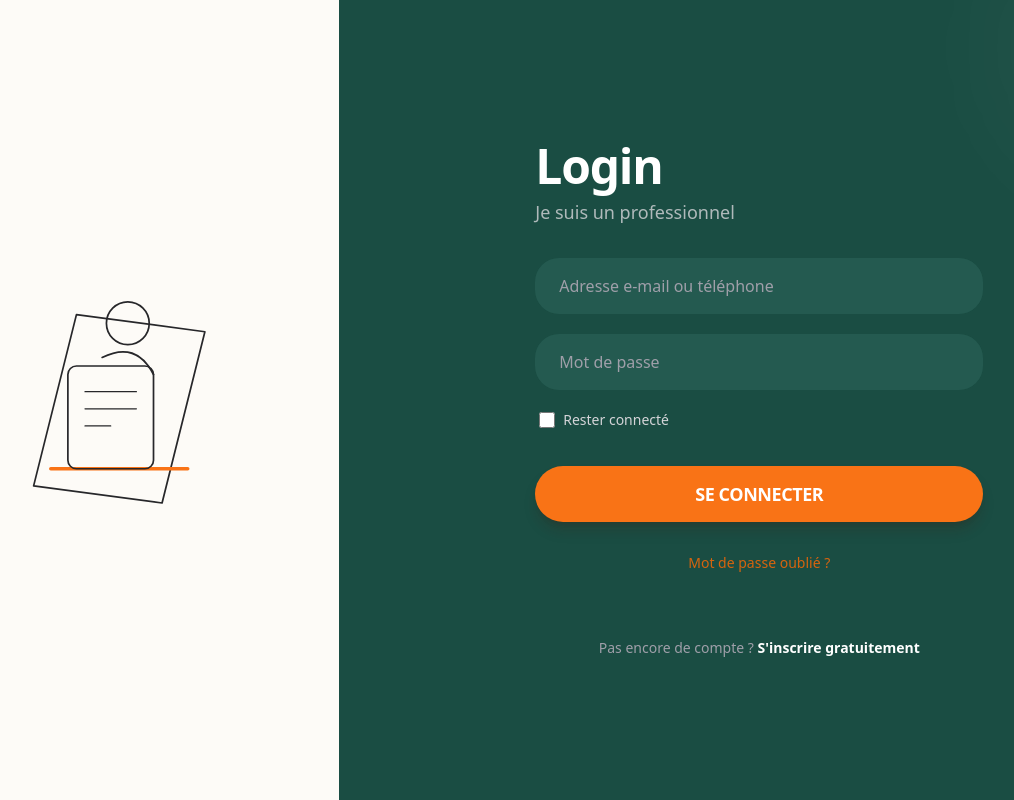
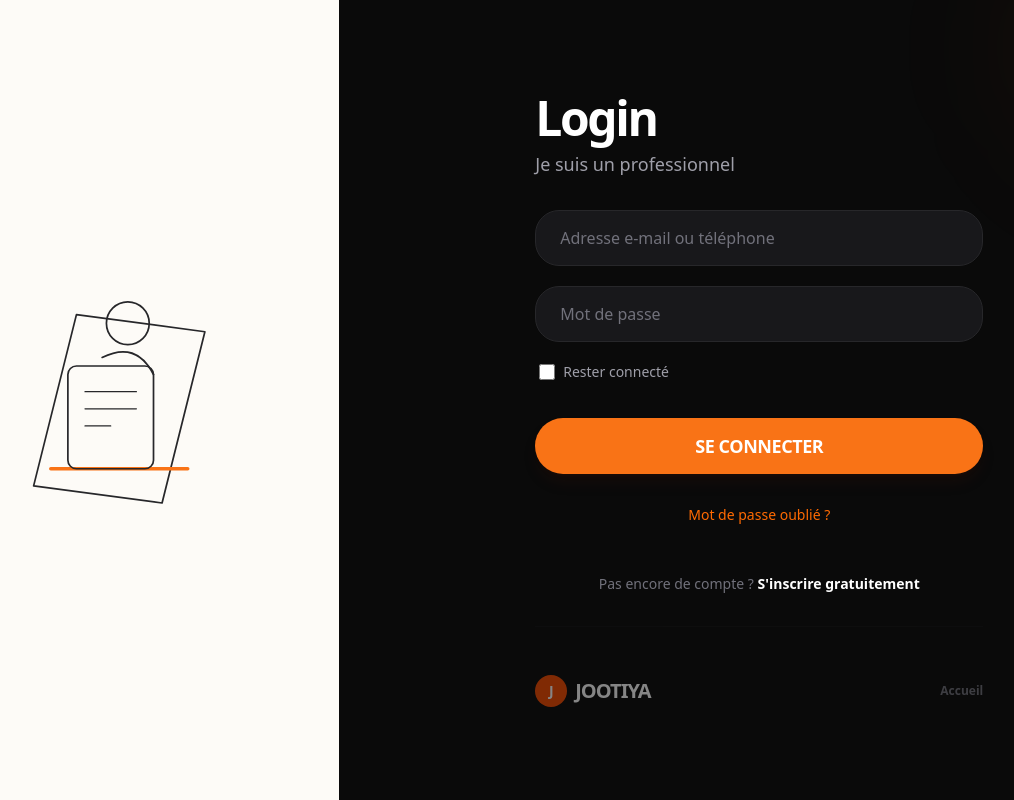
Before and after one commit to jootiyasarl/jootiya, a Next.js app: page /login in a window 1280 px wide. Shown: the whole page, without its empty margins (100-1114 px from the left). Built offline with nearby package versions, Linux system fonts and the light colour scheme; no server answers.

Commit message:
UI: Refined login page branding and background color to match site identity

```diff
--- a/src/app/login/page.tsx
+++ b/src/app/login/page.tsx
@@ -76,7 +76,6 @@ export default async function LoginPage({ searchParams }: LoginPageProps) {
       {/* Left Side: Illustration (Hidden on mobile) */}
       <div className="hidden lg:flex lg:w-1/2 bg-[#fdfbf7] items-center justify-center p-12 relative">
         <div className="max-w-md w-full animate-in fade-in slide-in-from-left-8 duration-1000">
-          {/* A professional line-art style illustration placeholder */}
           <div className="relative aspect-square w-full">
             <svg viewBox="0 0 400 400" className="w-full h-full text-zinc-800" fill="none" xmlns="http://www.w3.org/2000/svg">
               <path d="M100 300 L150 100 L300 120 L250 320 Z" stroke="currentColor" strokeWidth="2" strokeLinecap="round" strokeLinejoin="round" />
@@ -92,14 +91,15 @@ export default async function LoginPage({ searchParams }: LoginPageProps) {
       </div>
 
       {/* Right Side: Login Form */}
-      <div className="w-full lg:w-1/2 bg-[#1a4d43] flex items-center justify-center p-6 sm:p-12 relative overflow-hidden">
+      <div className="w-full lg:w-1/2 bg-[#0a0a0a] flex items-center justify-center p-6 sm:p-12 relative overflow-hidden">
         {/* Background Decorative Element */}
-        <div className="absolute top-[-10%] right-[-10%] w-64 h-64 bg-white/5 blur-3xl rounded-full pointer-events-none" />
+        <div className="absolute top-[-10%] right-[-10%] w-64 h-64 bg-orange-600/5 blur-3xl rounded-full pointer-events-none" />
 
-        <div className="w-full max-w-md space-y-8 relative z-10 text-left" dir="ltr">
+        <div className="w-full max-w-md space-y-8 relative z-10 text-left flex flex-col min-h-[600px] justify-center" dir="ltr">
+          <div className="flex-grow flex flex-col justify-center space-y-8">
             <div className="space-y-2">
-            <h1 className="text-5xl font-bold text-white tracking-tight">Login</h1>
-            <p className="text-zinc-300/80 text-lg font-medium">Je suis un professionnel</p>
+              <h1 className="text-5xl font-black text-white tracking-tighter">Login</h1>
+              <p className="text-zinc-400 text-lg font-medium">Je suis un professionnel</p>
             </div>
 
             {error && (
@@ -119,7 +119,7 @@ export default async function LoginPage({ searchParams }: LoginPageProps) {
                   type="text"
                   placeholder="Adresse e-mail ou téléphone"
                   required
-                className="h-14 px-6 rounded-xl bg-[#245a50] border-none text-white placeholder:text-zinc-400 focus:ring-2 focus:ring-orange-500/50 transition-all text-base font-medium"
+                  className="h-14 px-6 rounded-xl bg-zinc-900 border-zinc-800 text-white placeholder:text-zinc-500 focus:ring-2 focus:ring-orange-500/50 focus:border-orange-500 transition-all text-base font-medium"
                 />
               </div>
 
@@ -130,7 +130,7 @@ export default async function LoginPage({ searchParams }: LoginPageProps) {
                   type="password"
                   placeholder="Mot de passe"
                   required
-                className="h-14 px-6 rounded-xl bg-[#245a50] border-none text-white placeholder:text-zinc-400 focus:ring-2 focus:ring-orange-500/50 transition-all text-base font-medium"
+                  className="h-14 px-6 rounded-xl bg-zinc-900 border-zinc-800 text-white placeholder:text-zinc-500 focus:ring-2 focus:ring-orange-500/50 focus:border-orange-500 transition-all text-base font-medium"
                 />
               </div>
 
@@ -138,28 +138,28 @@ export default async function LoginPage({ searchParams }: LoginPageProps) {
                 <input
                   type="checkbox"
                   id="remember"
-                className="w-4 h-4 rounded border-none bg-[#245a50] text-orange-600 focus:ring-offset-[#1a4d43]"
+                  className="w-4 h-4 rounded border-zinc-800 bg-zinc-900 text-orange-600 focus:ring-offset-black"
                 />
-              <label htmlFor="remember" className="text-sm text-zinc-300 font-medium">Rester connecté</label>
+                <label htmlFor="remember" className="text-sm text-zinc-400 font-medium">Rester connecté</label>
               </div>
 
               <div className="pt-4">
                 <SubmitButton
                   label="Se connecter"
                   loadingLabel="Connexion..."
-                className="w-full h-14 text-lg font-bold rounded-2xl bg-[#f97316] hover:bg-[#ea580c] text-white shadow-lg shadow-orange-950/20 transition-all active:scale-[0.98]"
+                  className="w-full h-14 text-lg font-black rounded-2xl bg-[#f97316] hover:bg-[#ea580c] text-white shadow-lg shadow-orange-950/20 transition-all active:scale-[0.98]"
                 />
               </div>
 
               <div className="text-center pt-2">
-              <Link href="/forgot-password" title="Réinitialiser" className="text-sm font-medium text-orange-500/80 hover:text-orange-400 transition-colors underline-offset-4 hover:underline">
+                <Link href="/forgot-password" title="Réinitialiser" className="text-sm font-medium text-orange-500 hover:text-orange-400 transition-colors underline-offset-4 hover:underline">
                   Mot de passe oublié ?
                 </Link>
               </div>
             </form>
 
-          <div className="pt-8 text-center">
-            <p className="text-zinc-400 text-sm font-medium">
+            <div className="pt-4 text-center">
+              <p className="text-zinc-500 text-sm font-medium">
                 Pas encore de compte ?{' '}
                 <Link href="/register" className="text-white hover:text-orange-400 font-bold transition-colors">
                   S'inscrire gratuitement
@@ -167,6 +167,20 @@ export default async function LoginPage({ searchParams }: LoginPageProps) {
               </p>
             </div>
           </div>
+
+          {/* Branding at the bottom */}
+          <div className="pt-12 border-t border-zinc-900/50 flex items-center justify-between opacity-50">
+            <div className="flex items-center gap-2">
+              <div className="w-8 h-8 bg-orange-600 rounded-lg flex items-center justify-center">
+                <span className="text-white font-black text-sm">J</span>
+              </div>
+              <span className="text-white font-black tracking-tighter text-xl uppercase">JOOTIYA</span>
+            </div>
+            <Link href="/" className="text-xs font-bold text-zinc-500 hover:text-white transition-colors">
+              Accueil
+            </Link>
+          </div>
+        </div>
       </div>
     </div>
 
```
Lines whose indentation alone changed are shown as unchanged.
